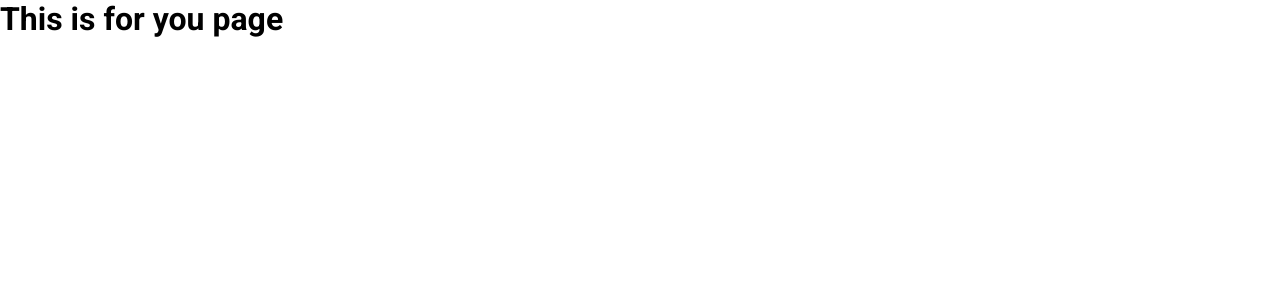
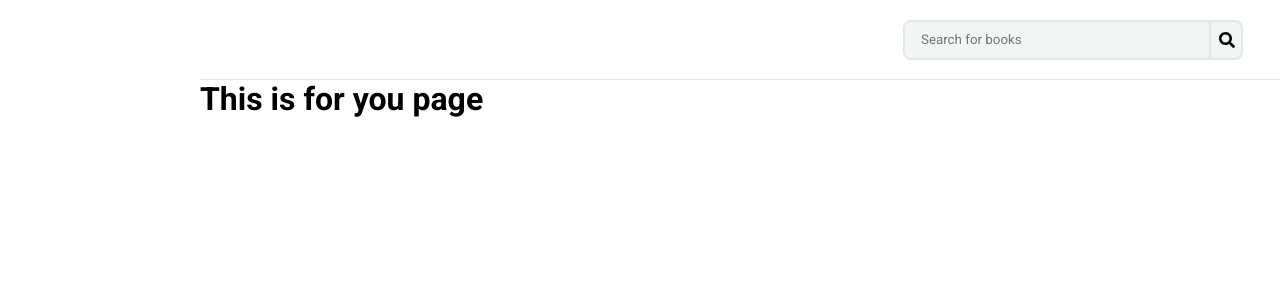
Before and after one commit to Chrislanzas16/Virtual-Internship-v2, a Next.js app: page /for-you in a window 1280 px wide. Shown: the top 300 px of the page. Built offline with nearby package versions, Linux system fonts and the light colour scheme.

Commit message:
Started on for you page, search bar

```diff
--- a/pages/for-you/index.tsx
+++ b/pages/for-you/index.tsx
@@ -1,9 +1,29 @@
-import styles from "../styles/ForYou.module.css";
-
-
+import styles from "../../styles/ForYou.module.css";
+import { FaSearch } from "react-icons/fa";
 
 export default function forYou() {
-   return (
-<h1>This is for you page</h1>
-   )
+  return (
+    <div className={styles.wrapper}>
+      <div className={styles.search__background}>
+        <div className={styles.search__wrapper}>
+            <figure></figure>
+          <div className={styles.search__content}>
+            <div className={styles.search}>
+              <div className={styles["search__input--wrapper"]}>
+                <input
+                  className={styles.search__input}
+                  placeholder="Search for books"
+                  type="text"
+                ></input>
+                <div className={styles.search__icon}>
+                  <FaSearch />
+                </div>
+              </div>
+            </div>
+          </div>
+        </div>
+      </div>
+      <h1>This is for you page</h1>
+    </div>
+  );
 }
--- a/styles/Auth.module.css
+++ b/styles/Auth.module.css
@@ -1,24 +1,25 @@
 .backdrop {
-    position:fixed;
+  position: fixed;
   inset: 0;
-    background: rgba(0,0,0,0.45);
+  background: rgba(0, 0, 0, 0.45);
   display: grid;
   place-items: center;
   z-index: 1000;
 }
 
-.card{
+.card {
   width: 380px;
   max-width: 92vw;
   background: #ffffff;
   border-radius: 12px;
   padding: 22px;
   position: relative;
-    box-shadow: 0 16px 36px rgba(0,0,0,0.22);
-    font-family: system-ui, -apple-system, BlinkMacSystemFont, 'Segoe UI', Roboto, Oxygen, Ubuntu, Cantarell, 'Open Sans', 'Helvetica Neue', sans-serif
+  box-shadow: 0 16px 36px rgba(0, 0, 0, 0.22);
+  font-family: system-ui, -apple-system, BlinkMacSystemFont, "Segoe UI", Roboto,
+    Oxygen, Ubuntu, Cantarell, "Open Sans", "Helvetica Neue", sans-serif;
 }
 
-.closeBtn{
+.closeBtn {
   position: absolute;
   top: 10px;
   right: 12px;
@@ -30,7 +31,7 @@
   color: #4b5563;
 }
 
-.title{
+.title {
   margin: 2px 0 16px;
   text-align: center;
   font-weight: 700;
@@ -38,7 +39,7 @@
   color: #111827;
 }
 
-.primaryBtn{
+.primaryBtn {
   width: 100%;
   padding: 11px 12px;
   margin: 6px 0;
@@ -54,26 +55,25 @@
   gap: 8px;
 }
 
-.primaryBtn:hover{
+.primaryBtn:hover {
   background-color: #3367d6;
 }
 
-.primaryBtn:disabled{
+.primaryBtn:disabled {
   opacity: 0.7;
   cursor: not-allowed;
 }
 
-.btnIcon{
+.btnIcon {
   display: flex;
   align-items: center;
   justify-content: center;
   width: 18px;
   text-align: center;
   font-size: 16px;
-
 }
 
-.googleIcon{
+.googleIcon {
   font-size: 18px;
 
   display: flex;
@@ -84,7 +84,7 @@
   padding: 2px;
 }
 
-.divider{
+.divider {
   position: relative;
   margin: 8px 0 10px;
   text-align: center;
@@ -93,8 +93,8 @@
 }
 
 .divider:before,
-.divider:after{
-    content: '';
+.divider:after {
+  content: "";
   position: absolute;
   top: 50%;
   width: 42%;
@@ -102,11 +102,18 @@
   background: #bac8ce;
 }
 
-.divider:before{left:0}
-.divider:after{right:0}
-.divider > span {background: #fff; padding: 0 8px;}
+.divider:before {
+  left: 0;
+}
+.divider:after {
+  right: 0;
+}
+.divider > span {
+  background: #fff;
+  padding: 0 8px;
+}
 
-.input{
+.input {
   width: 100%;
   padding: 10px 12px;
   margin: 8px 0;
@@ -118,13 +125,13 @@
   background: #fff;
 }
 
-.input::placeholder{
+.input::placeholder {
   color: #898d8e;
 }
 
-.input:focus{
+.input:focus {
   border-color: #2bd97c;
-    box-shadow: 0 0 0 3px rgba(45,104,255,0.12);
+  box-shadow: 0 0 0 3px rgba(45, 104, 255, 0.12);
 }
 
 .cta {
@@ -138,30 +145,30 @@
   cursor: pointer;
 }
 
-.cta:hover{
+.cta:hover {
   background-color: #20ba6a;
 }
 
-.cta:disabled{
+.cta:disabled {
   opacity: 0.7;
   cursor: not-allowed;
 }
 
-.error{
+.error {
   margin-top: 10px;
   text-align: center;
-    color:#dc2626;
+  color: #dc2626;
   font-size: 14px;
 }
 
-.links{
+.links {
   margin-top: 16px;
   text-align: center;
   display: grid;
   gap: 6px;
 }
 
-.linkBtn{
+.linkBtn {
   color: #116be9;
   cursor: pointer;
   background: transparent;
@@ -170,15 +177,19 @@
   font: inherit;
 }
 
-.linkBtn:hover{
+.linkBtn:hover {
   color: #094dac;
 }
 
-@media(max-width:420px){
-    .card{width: 92vw; padding: 18px;}
-    .title{font-size: 18px;}
+@media (max-width: 420px) {
+  .card {
+    width: 92vw;
+    padding: 18px;
   }
-
+  .title {
+    font-size: 18px;
+  }
+}
 
 @keyframes spin {
   0% {
@@ -189,13 +200,12 @@
   }
 }
 
-
-.spinner{
+.spinner {
   display: inline-block;
   box-sizing: border-box;
   width: 18px;
   height: 18px;
-    border: 2px solid rgba(255,255,255,0.3);
+  border: 2px solid rgba(255, 255, 255, 0.3);
   border-top-color: white;
   border-radius: 50%;
   animation: spin 1s linear infinite;
--- a/styles/ForYou.module.css
+++ b/styles/ForYou.module.css
@@ -0,0 +1,70 @@
+.wrapper{
+    position: relative;
+    display: flex;
+    flex-direction: column;
+    margin-left: 200px;
+    width: calc(100% - 200px);
+    transition: all .3s;
+}
+
+.search__background{
+    background-color: #fff;
+    border-bottom: 1px solid #e1e7ea;
+    height: 80px;
+    z-index: 1;
+}
+
+.search__wrapper{
+    position: relative;
+    display: flex;
+    align-items: center;
+    justify-content: space-between;
+    padding: 0 32px;
+    max-width: 1070px;
+    margin: 0 auto;
+    height: 100%;
+}
+
+.search__content{
+    display: flex;
+    align-items: center;
+    gap: 24px;
+    max-width: 340px;
+    width: 100%;
+}
+
+.search{
+    display: flex;
+    align-items: center;
+    width: 100%;
+}
+
+.search__input--wrapper{
+    display: flex;
+    align-items: center;
+    width: 100%;
+    position: relative;
+    gap: 8px;
+}
+
+.search__input{
+    height: 40px;
+    width: 100%;
+    padding: 0 16px;
+    outline: none;
+    background-color: #f1f6f4;
+    color: #042330;
+    border: 2px solid #e1e7ea;
+    border-radius: 8px;
+}
+
+.search__icon{
+    display: flex;
+    align-items: center;
+    position: absolute;
+    height: 100%;
+    right: 8px;
+    justify-content: flex-end;
+    border-left: 2px solid #e1e7ea;
+    padding-left: 8px;
+}
```
Lines whose indentation alone changed are shown as unchanged.
